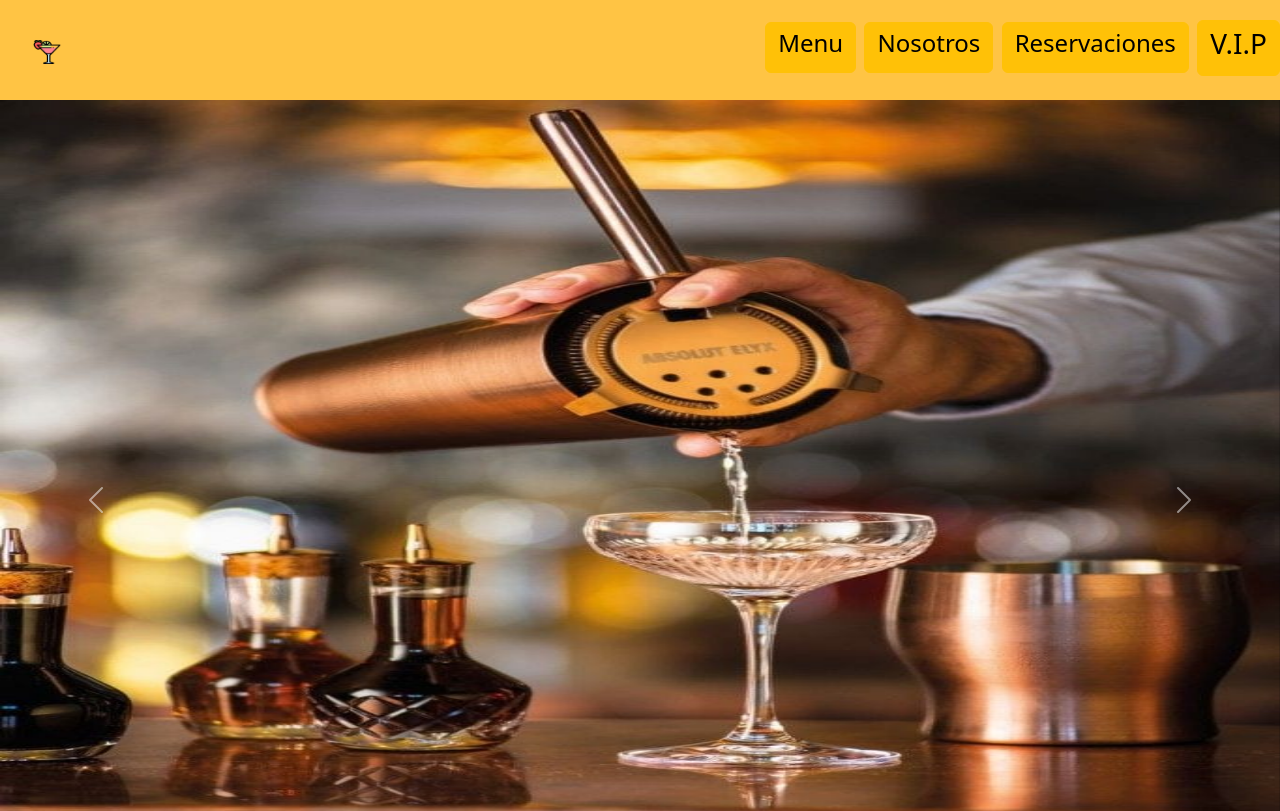
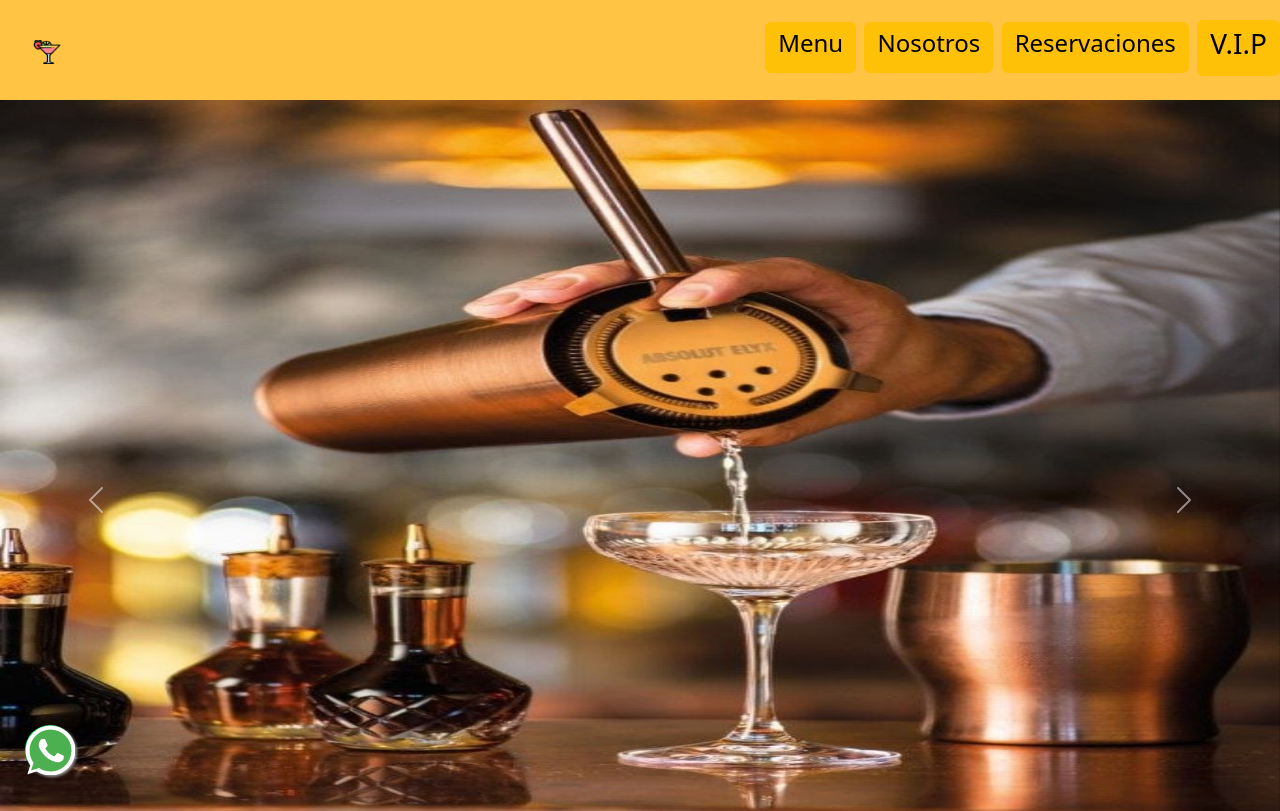
Before and after one commit to Orne-Levato/mi-repositorio-2.0, a website: page index.html in a window 1280 px wide. Shown: the top 811 px of the page. Drawn offline with nearby package versions, Linux system fonts and the light colour scheme.

Commit message:
le agregue el icono de whatsapp

```diff
--- a/index.html
+++ b/index.html
@@ -12,6 +12,8 @@
 
 </head>
 <body class="home">
+
+
 
   <style>
     body {
@@ -30,6 +32,11 @@
           </a>
         </div>
       </nav>
+      <span>
+        <a href="https://wa.me/qr/FKJCNO6YXAFJI1" style="background-color: #25d366; position: fixed; width: 50px; height: 50px; bottom: 25px; left: 25px; color: #FFF; border-radius: 50px; text-align: center; box-shadow: 2px 2px 3px #999; z-index: 9999999;" target="_blank">
+        <img src="icono-whatsapp-png-50x50px-141kb.png">
+        </a>
+        </span>
     <h2>
    <a class="btn btn-warning" href="menu.html" role="button"><h4>Menu</h4></a>
    <a class="btn btn-warning" href="nosotros.html" role="button"><h4>Nosotros</h4></a>
--- a/scss/styles.scss
+++ b/scss/styles.scss
@@ -9,6 +9,7 @@
     display: flex;
     justify-content: space-between;
     padding: 20px;
+
 }
 
 .home{
```
Also changed, not shown: icono-whatsapp-png-50x50px-141kb.png (added), 1 other file.
